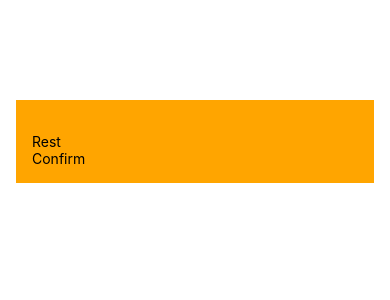
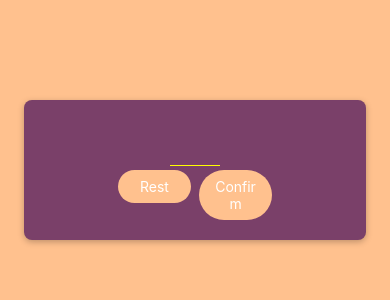
Before and after one commit to Sandip1447/React-game, a React Native app: screen / in a window 390 px wide. Shown: the top 300 px of the page. Built offline with nearby package versions, Linux system fonts and the light colour scheme.

Commit message:
startup point

```diff
--- a/App.js
+++ b/App.js
@@ -1,9 +1,18 @@
-import { StyleSheet } from "react-native";
+import { StyleSheet, View } from "react-native";
 
 import StartGame from "./screens/StartGame";
 
 export default function App() {
-  return <StartGame />;
+  return (
+    <View style={styles.rootContainer}>
+      <StartGame />
+    </View>
+  );
 }
 
-const styles = StyleSheet.create({});
+const styles = StyleSheet.create({
+  rootContainer: {
+    backgroundColor: "#FFC18E",
+    flex:1
+  },
+});
--- a/components/PrimaryButton.js
+++ b/components/PrimaryButton.js
@@ -1,11 +1,46 @@
-import { View, Text } from "react-native";
+import { View, Text, Pressable, StyleSheet } from "react-native";
 
 function PrimaryButton({ children }) {
+  function pressHandle() {
+    console.log("Pressed...");
+  }
+
   return (
-    <View>
-      <Text>{children}</Text>
+    <View style={styles.buttonOuterContainer}>
+      <Pressable
+        style={({ pressed }) =>
+          pressed
+            ? [styles.buttonInnerContainer, styles.pressed]
+            : styles.buttonInnerContainer
+        }
+        onPress={pressHandle}
+        android_ripple={{ color: "#e0985d" }}
+      >
+        <Text style={styles.buttonText}>{children}</Text>
+      </Pressable>
     </View>
   );
 }
 
 export default PrimaryButton;
+
+const styles = StyleSheet.create({
+  buttonOuterContainer: {
+    borderRadius: 28,
+    margin: 4,
+    overflow: "hidden",
+  },
+  buttonInnerContainer: {
+    backgroundColor: "#FFC18E",
+    paddingVertical: 8,
+    paddingHorizontal: 16,
+    elevation: 2,
+  },
+  buttonText: {
+    color: "white",
+    textAlign: "center",
+  },
+  pressed: {
+    opacity: 0.75,
+  },
+});
--- a/screens/StartGame.js
+++ b/screens/StartGame.js
@@ -4,9 +4,22 @@
 function StartGame() {
   return (
     <View style={styles.inputContainer}>
-      <TextInput />
-      <PrimaryButton>Rest</PrimaryButton>
-      <PrimaryButton>Confirm</PrimaryButton>
+      <TextInput
+        style={styles.numberInput}
+        maxLength={2}
+        keyboardType="number-pad"
+        autoCapitalize="none"
+        autoCorrect={false}
+      />
+
+      <View style={styles.buttonsContainer}>
+        <View style={styles.buttonContainer}>
+          <PrimaryButton>Rest</PrimaryButton>
+        </View>
+        <View style={styles.buttonContainer}>
+          <PrimaryButton>Confirm</PrimaryButton>
+        </View>
+      </View>
     </View>
   );
 }
@@ -15,9 +28,35 @@
 
 const styles = StyleSheet.create({
   inputContainer: {
-    marginHorizontal: 16,
+    justifyContent: "center",
+    alignItems: "center",
+    marginHorizontal: 24,
     marginTop: 100,
     padding: 16,
-    backgroundColor: "orange",
+    backgroundColor: "#7A4069",
+    borderRadius: 8,
+    elevation: 4,
+    shadowColor: "black",
+    shadowOffset: {
+      width: 0,
+      height: 2,
+    },
+    shadowRadius: 6,
+    shadowOpacity: 0.25,
+  },
+  numberInput: {
+    height: 50,
+    width: 50,
+    fontSize: 32,
+    borderBottomColor: "yellow",
+    borderBottomWidth: 1,
+    color: "yellow",
+    textAlign: "center",
+  },
+  buttonsContainer: {
+    flexDirection: "row",
+  },
+  buttonContainer: {
+    flex: 1,
   },
 });
```
